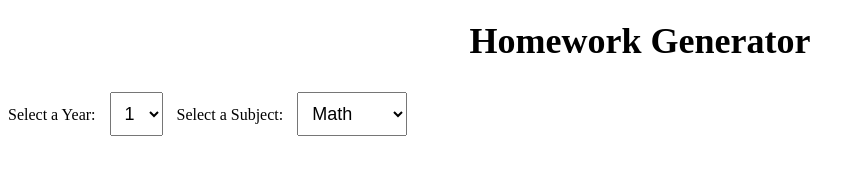
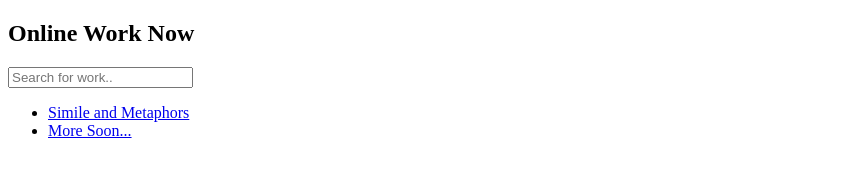
Before and after one commit to AIWorkMaker/AIWorkMaker.github.io, a plain HTML site: page index.html in a window 1280 px wide. Shown: the whole page, without its empty margins (0-865 px from the left). Drawn offline with Linux system fonts and the light colour scheme.

Commit message:
Update index.html

```diff
--- a/index.html
+++ b/index.html
@@ -1,25 +1,24 @@
 <!DOCTYPE html>
 <html>
-  <head>
-    <title>Homework Generator</title>
-    <link rel="stylesheet" type="text/css" href="style.css">
-    <script src="script.js"></script>
-  </head>
-  <body>
-    <h1>Homework Generator</h1>
-    <label for="yearSelect">Select a Year:</label>
-    <select id="yearSelect" onchange="updateHomework()">
-      <option value="1">1</option>
-      <option value="2">2</option>
-      <option value="3">3</option>
-    </select>
-    <label for="subjectSelect">Select a Subject:</label>
-    <select id="subjectSelect" onchange="updateHomework()">
-      <option value="Math">Math</option>
-      <option value="Reading">Reading</option>
-    </select>
-    <div id="question"></div>
-    <div id="answer"></div>
-    <div id="story"></div>
-  </body>
+<head>
+<meta name="viewport" content="width=device-width, initial-scale=1">
+<title>OWN</title>
+<link rel="icon" type="image/x-icon" href="logo.png">
+<link rel="stylesheet" href="style.css">
+</head>
+<body>
+
+<h2>Online Work Now</h2>
+
+<input type="text" id="myInput" onkeyup="myFunction()" placeholder="Search for work.." title="Type in a subject">
+
+<ul id="myUL">
+  <li><a href="Similes.pdf">Simile and Metaphors</a></li>
+  <li><a href="index.html">More Soon...</a></li>
+</ul>
+
+<script src="script.js">
+</script>
+
+</body>
 </html>
```
